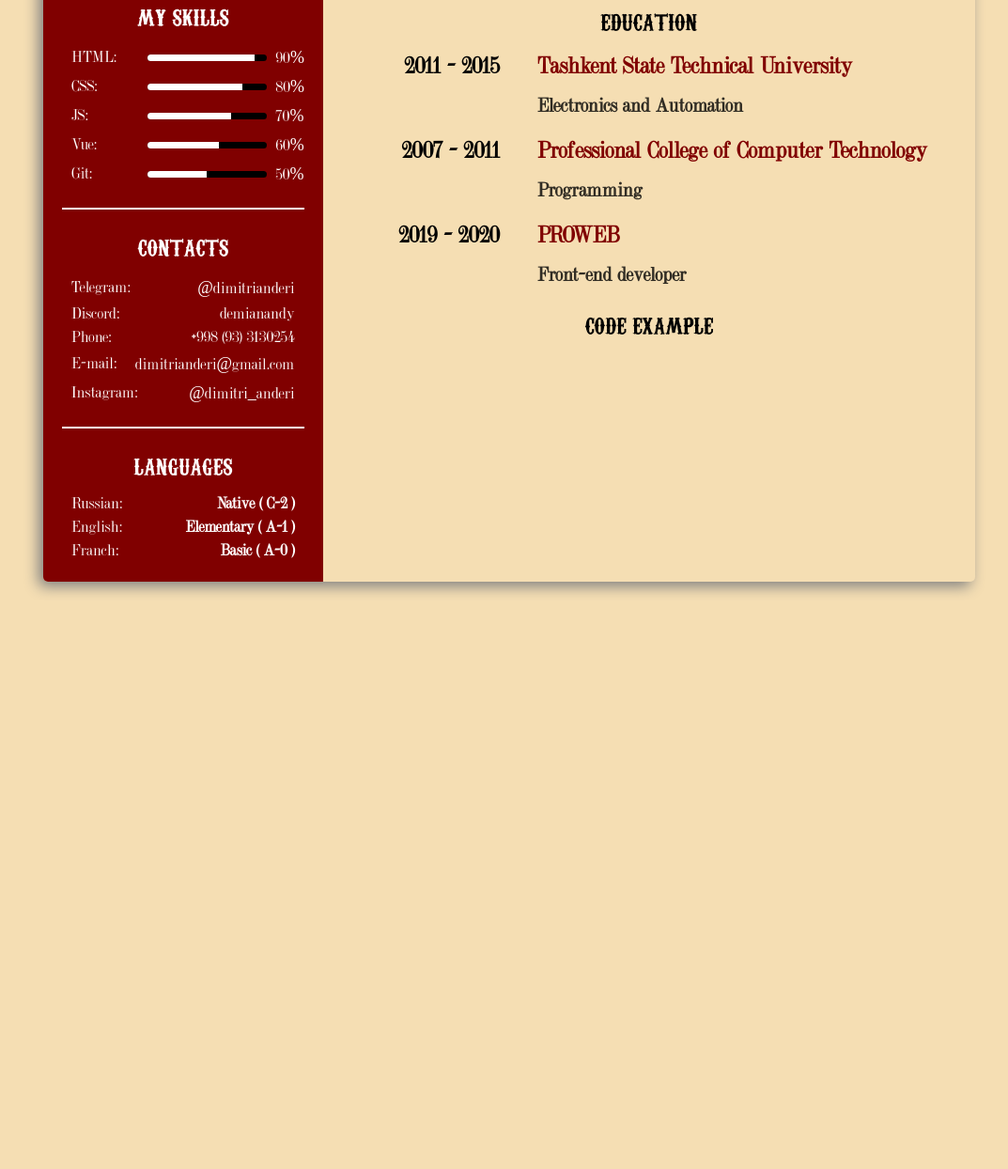
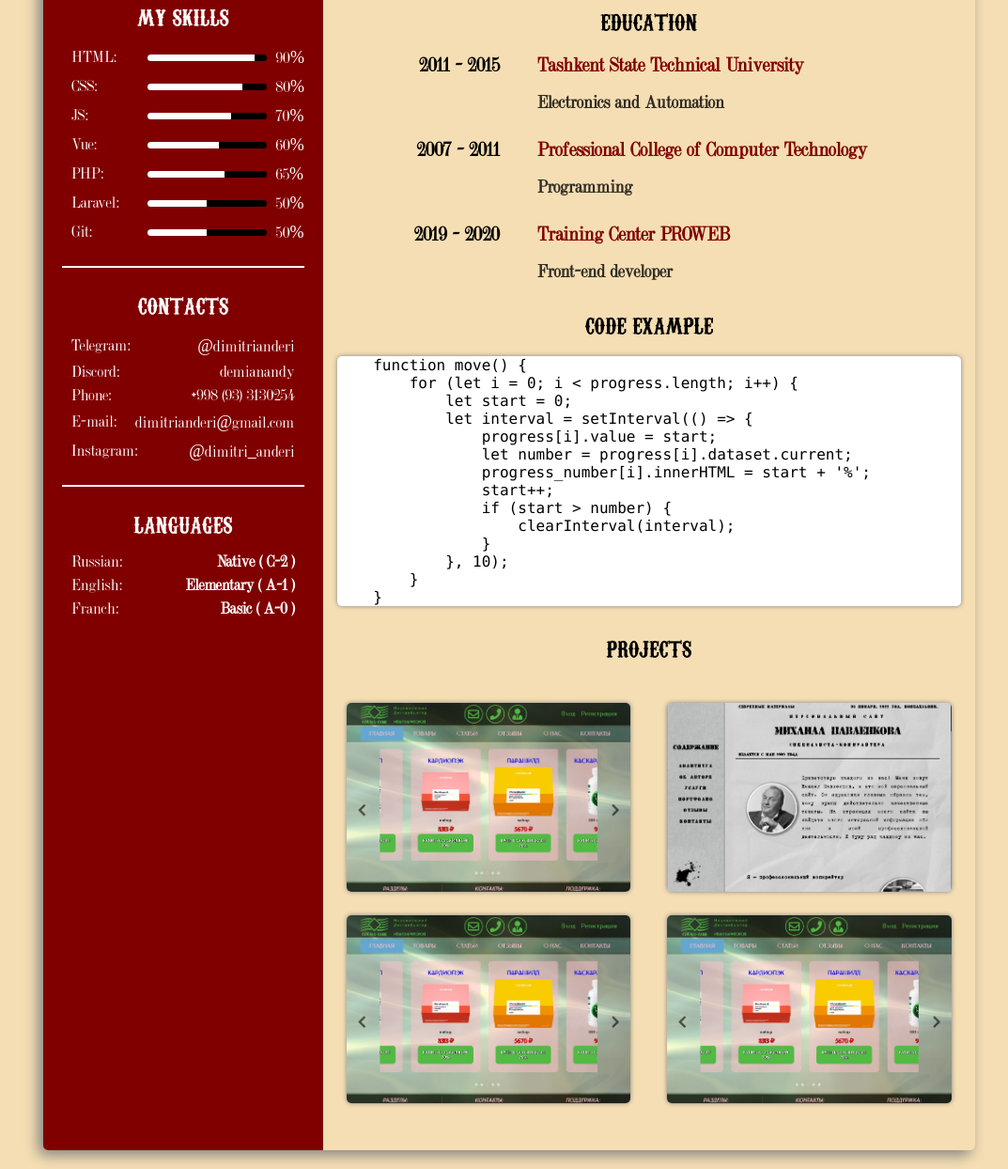
Before and after one commit to dimitrianderi/rsschool-cv, a plain HTML site: page index.html in a window 1280 px wide. Shown: the part 405-1649 px from the top of the page at 94% size, without its empty margins (98-1171 px from the left). Before the commit the page ends 1044 px from the top, so only its background shows below. Drawn offline with nearby package versions, Linux system fonts and the light colour scheme.

Commit message:
feat: add Projects

```diff
--- a/css/fonts.css
+++ b/css/fonts.css
@@ -9,3 +9,9 @@
     src: url('../fonts/Dubiel/DubielPlain.ttf');
     font-weight: 300;
 }
+
+@font-face{
+    font-family: 'monaco';
+    src: url('../fonts/Monaco/Monaco.ttf');
+    font-weight: 300;
+}
--- a/css/main.css
+++ b/css/main.css
@@ -144,7 +144,7 @@ progress {
 .content .part_content li .school_prof span {
   font-family: dibiel;
   color: black;
-  font-size: 26px;
+  font-size: 22px;
   text-align: right;
   font-weight: 700;
 }
@@ -157,7 +157,7 @@ progress {
 .content .part_content li .school_name .named,
 .content .part_content li .school_prof .named {
   opacity: 0.8;
-  font-size: 22px;
+  font-size: 20px;
   color: black;
   line-height: 20px;
 }
@@ -167,3 +167,72 @@ progress {
   margin-top: 30px;
   border-bottom: none;
 }
+
+pre {
+  background: white;
+  color: black;
+  min-height: 10px;
+  font-family: monaco;
+  display: flex;
+  margin: auto;
+  box-shadow: 0 0 5px #808080;
+  border-radius: 5px;
+  margin: 0 15px;
+}
+
+.portfolio {
+  margin: auto;
+  display: flex;
+  min-height: 100px;
+  justify-content: space-between;
+  flex-wrap: wrap;
+  padding: 25px;
+}
+
+.portfolio li {
+  display: flex;
+  width: 47%;
+  margin-bottom: 25px;
+  position: relative;
+  border-radius: 5px;
+  overflow: hidden;
+  transition: all 1s ease;
+  cursor: pointer;
+  box-shadow: 0 0 5px #808080;
+}
+
+.portfolio li img {
+  width: 100%;
+  object-fit: cover;
+}
+
+.portfolio li:hover {
+  box-shadow: 5px 5px 10px #808080;
+}
+
+.portfolio li:hover .desc{
+  opacity: 1;
+  transform: rotateY(0);
+}
+
+.portfolio li .desc {
+  position: absolute;
+  top: 0;
+  left: 0;
+  width: 100%;
+  height: 100%;
+  background-color: rgba(0, 0, 0, 0.7);
+  color: white;
+  text-align: center;
+  opacity: 0;
+  transition: all 1s ease;
+  transform: rotateY(90deg);
+}
+
+.portfolio li a {
+  color: white;
+  font-family: dibiel;
+  align-items: center;
+  margin: auto;
+  padding-top: 80px;
+}
--- a/index.html
+++ b/index.html
@@ -76,6 +76,20 @@
                             </div>
                         </li>
                         <li>
+                            PHP:
+                            <div class="content">
+                                <progress class="progress" value="0" max="100" data-current="65"></progress>
+                                <span class="progress_num">0</span>
+                            </div>
+                        </li>
+                        <li>
+                            Laravel:
+                            <div class="content">
+                                <progress class="progress" value="0" max="100" data-current="50"></progress>
+                                <span class="progress_num">0</span>
+                            </div>
+                        </li>
+                        <li>
                             Git:
                             <div class="content">
                                 <progress class="progress" value="0" max="100" data-current="50"></progress>
@@ -134,7 +148,7 @@
                                 <span class="named"></span>
                             </div>
                             <div class="school_prof">
-                                <span class="type">PROWEB</span> <br>
+                                <span class="type">Training Center PROWEB</span> <br>
                                 <span class="named">Front-end developer</span>
                             </div>
                         </li>
@@ -142,6 +156,30 @@
                 </section>
                 <section class="no_line">
                     <h2 class="part_head">CODE EXAMPLE</h2>
+                    <pre>
+    function move() {
+        for (let i = 0; i < progress.length; i++) {
+            let start = 0;
+            let interval = setInterval(() => {
+                progress[i].value = start;
+                let number = progress[i].dataset.current;
+                progress_number[i].innerHTML = start + '%';
+                start++;
+                if (start > number) {
+                    clearInterval(interval);
+                }
+            }, 10);
+        }
+    }</pre>
+                </section>
+                <section class="no_line">
+                        <h2 class="part_head">PROJECTS</h2>
+                        <ul class="portfolio">
+                            <li><a target="_blanc" href="" class="desc">Сайт об Африке</a><img src="./project3.jpg" alt="Africa"></li>
+                            <li><a target="_blanc" href="http://portfel.mcdir.ru/" class="desc">Портфолио копирайтера</a><img src="./project2.jpg" alt="Africa"></li>
+                            <li><a target="_blanc" href="http://corals.mcdir.ru/" class="desc">Интернет-магазин</a><img src="./project3.jpg" alt="Africa"></li>
+                            <li><a target="_blanc" href="" class="desc">Новостной блог</a><img src="./project3.jpg" alt="Africa"></li>
+                        </ul>
                 </section>
             </div>
         </main>
```
Also changed, not shown: fonts/Monaco/Monaco.ttf (added), project2.jpg (added), project3.jpg (added).
